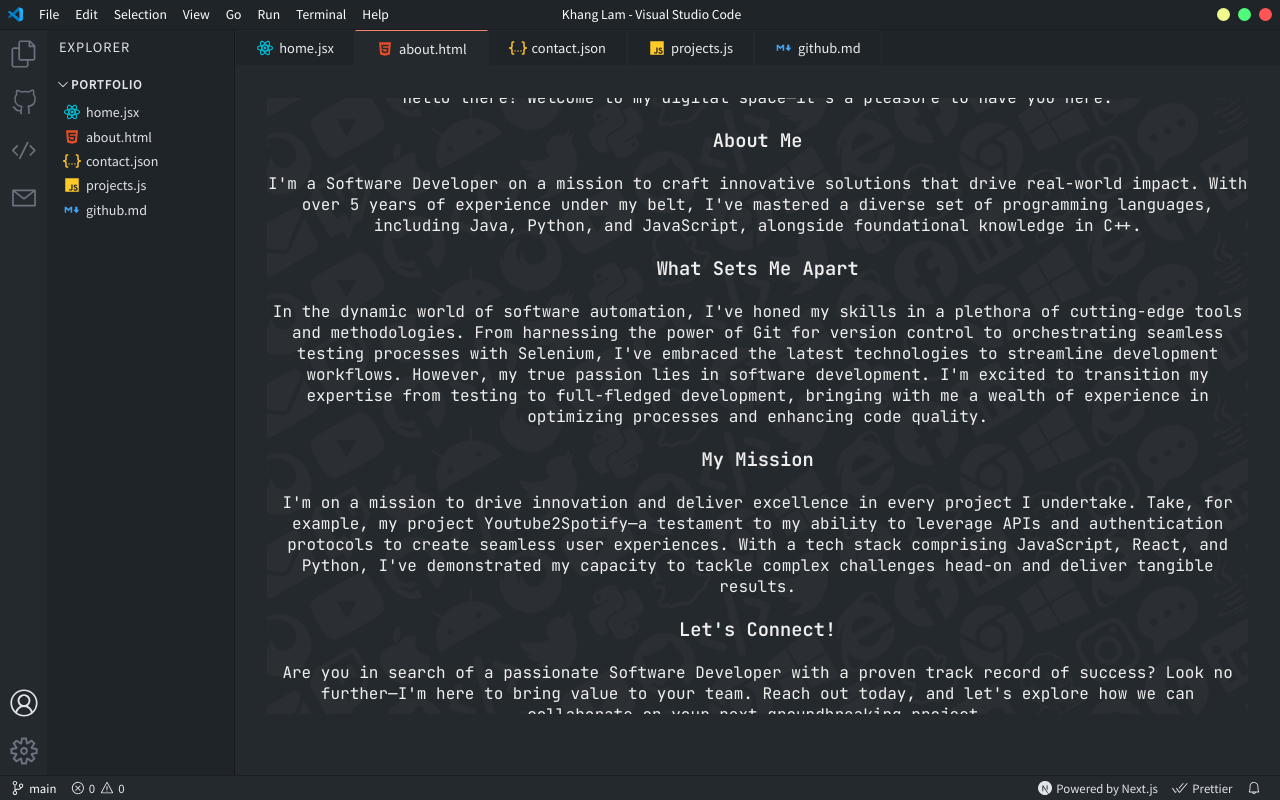
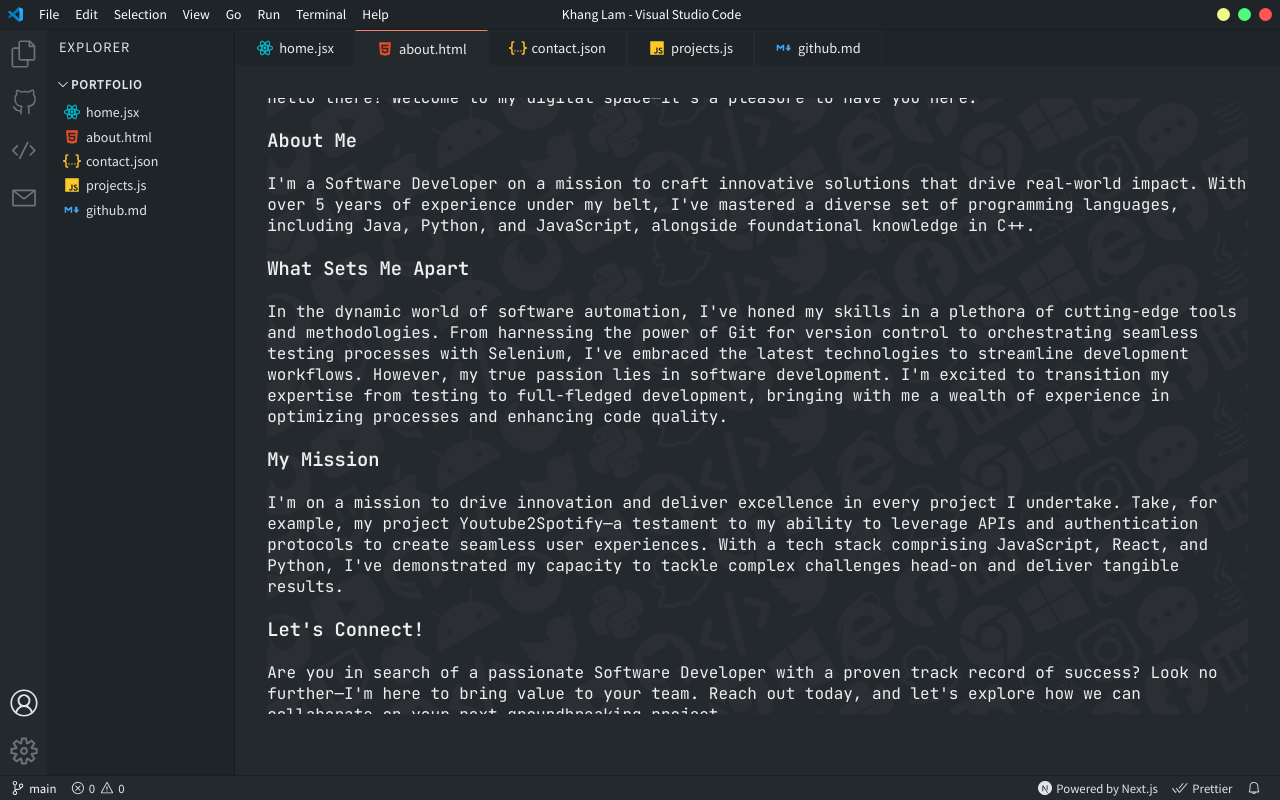
Before and after one commit to khanglam/khanglam.github.io, a Next.js app: page /about in a window 1280 px wide. Built offline with nearby package versions, Linux system fonts and the light colour scheme.

Commit message:
Removed textAlign center

```diff
--- a/pages/about.jsx
+++ b/pages/about.jsx
@@ -14,7 +14,7 @@ const AboutPage = () => {
         <div
           style={{
             display: 'flex',
-            textAlign: 'center',
+            //textAlign: 'center',
             justifyContent: 'center',
             flexDirection: 'column',
             gap: '20px',
```
